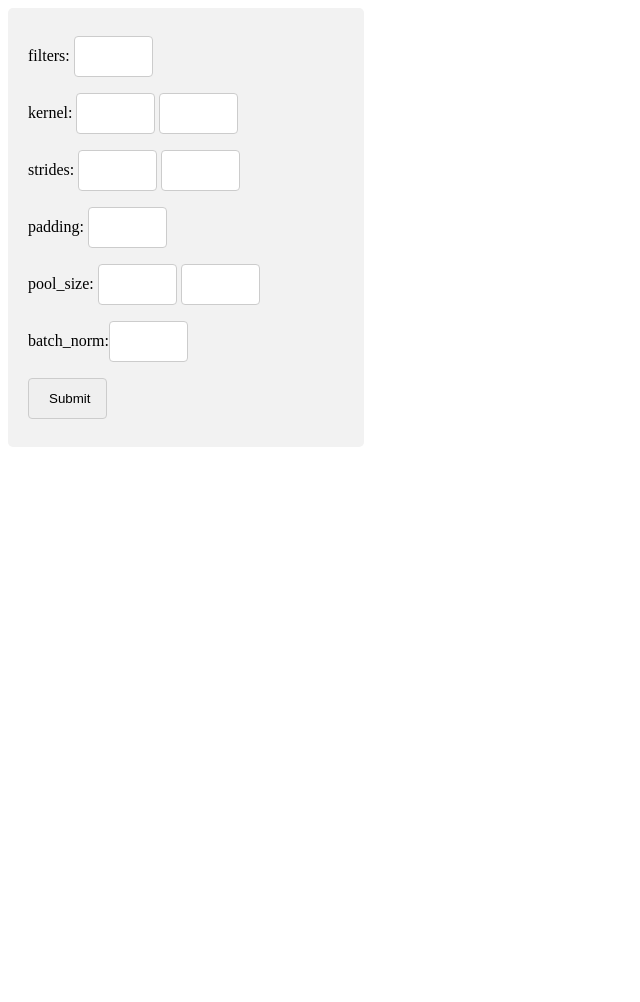
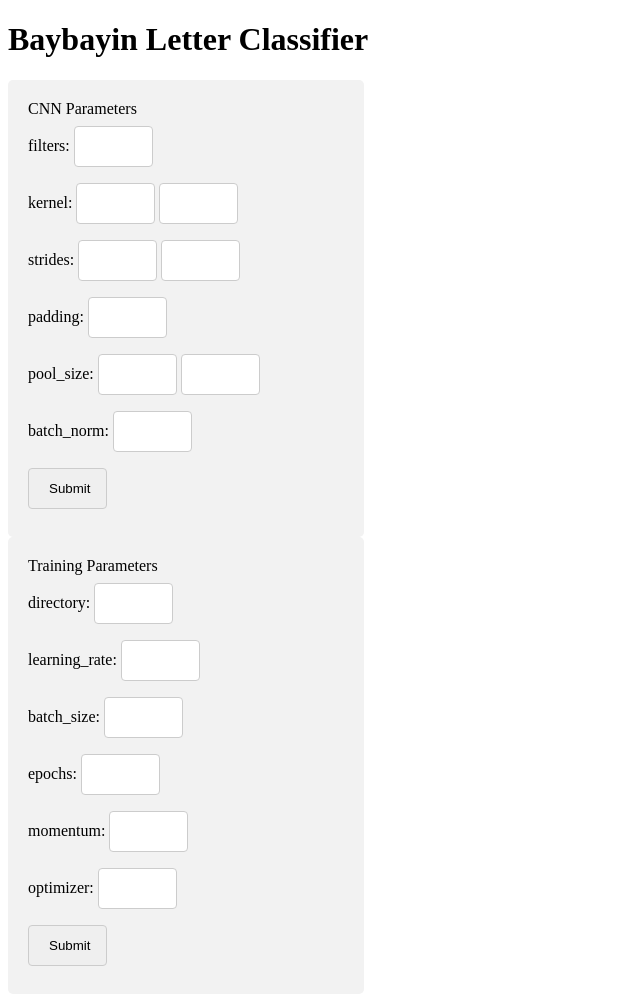
Before and after one commit to temujin-lampasa/baybayin-classifier, a Flask app: page / in a window 1280 px wide. Shown: the whole page, without its empty margins (0-640 px from the left). Before the commit the page ends 447 px from the top, so only its background shows below. Run offline with Flask 2, Linux system fonts and the light colour scheme; the visitor is signed in with stand-in values (Sample User, id 1).

Commit message:
Add new form
Added form for training params. Also set default values from session vars.

```diff
--- a/templates/index.html
+++ b/templates/index.html
@@ -4,33 +4,57 @@
 {% endblock %}
 
 {% block body %}
-<form method="POST" action="/" name="CNN_form">
+<h1>Baybayin Letter Classifier</h1>
+<form method="POST" action="/cnn" name="CNN_params">
+    CNN Parameters
     <div class="row">
-        filters: <input type="number" name="filters">
+        filters: <input type="number" name="filters" value={{session.cnn_params.filters}}>
     </div>
     <div class="row">
         kernel:
-        <input type="number" name="kernel_x">
-        <input type="number" name="kernel_y">
+        <input type="number" name="kernel_x" value={{session.cnn_params.kernel_x}}>
+        <input type="number" name="kernel_y" value={{session.cnn_params.kernel_y}}>
     </div>
     <div class="row">
         strides:
-        <input type="number" name="stride_x">
-        <input type="number" name="stride_y">
+        <input type="number" name="stride_x" value={{session.cnn_params.stride_x}}>
+        <input type="number" name="stride_y" value={{session.cnn_params.kernel_y}}>
     </div>
     <div class="row">
-        padding: <input type="number" name="padding">
+        padding: <input type="number" name="padding" value={{session.cnn_params.padding}}>
     </div>
     <div class="row">
         pool_size:
-        <input type="number" name="pool_x">
-        <input type="number" name="pool_y">
+        <input type="number" name="pool_x" value={{session.cnn_params.pool_x}}>
+        <input type="number" name="pool_y" value={{session.cnn_params.pool_y}}>
     </div>
     <div class="row">
-        batch_norm:<input type="number" name="batch_norm">
+        batch_norm: <input type="number" name="batch_norm" value={{session.cnn_params.batch_norm}}>
     </div>
     <input type="submit">
 </form>
 
-
+<form method="POST" action="/train" name="training_params">
+    Training Parameters
+    <div class="row">
+        directory: <input type="number" name="directory" value={{session.train_params.directory}}>
+    </div>
+    <div class="row">
+        learning_rate:  <input type="number" name="learning_rate" value={{session.train_params.learning_rate}}>
+    </div>
+    <div class="row">
+        batch_size:  <input type="number" name="batch_size" value={{session.train_params.batch_size}}>
+    </div>
+    <div class="row">
+        epochs: <input type="number" name="epochs" value={{session.train_params.epochs}}>
+    </div>
+    <div class="row">
+        momentum:
+        <input type="number" name="momentum" value={{session.train_params.momentum}}>
+    </div>
+    <div class="row">
+        optimizer: <input type="number" name="optimizer" value={{session.train_params.optimizer}}>
+    </div>
+    <input type="submit">
+</form>
 {% endblock %}
```
